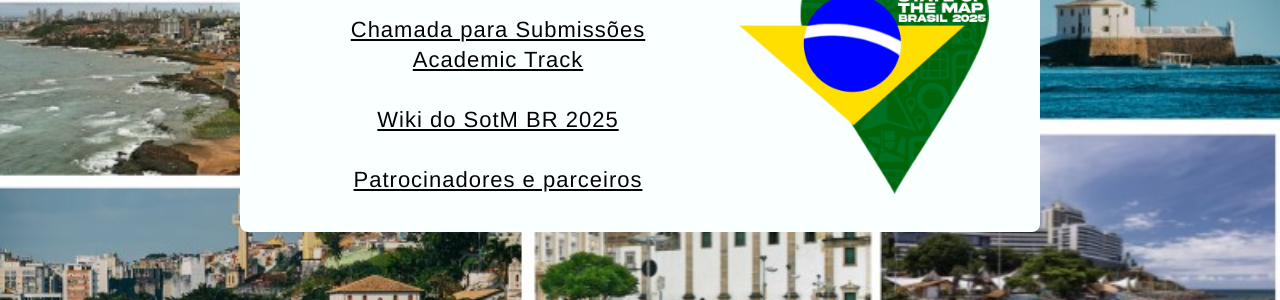
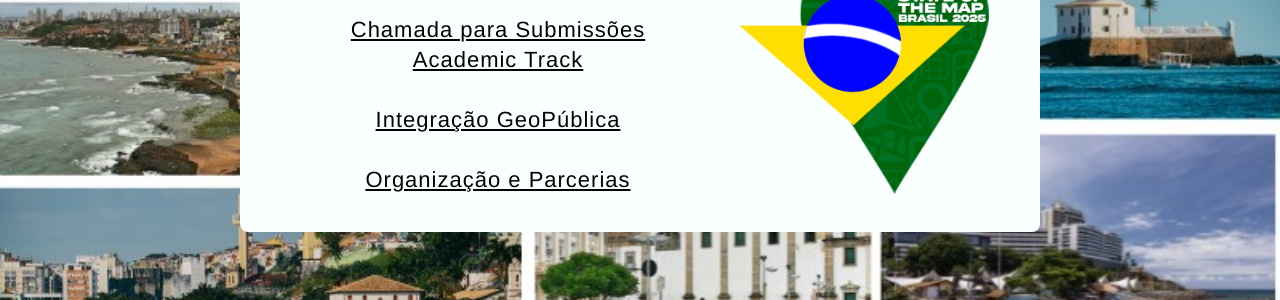
Before and after one commit to gabrielcury30/2025, a Jekyll site: the page built from index.html, in a window 1280 px wide and 900 px high. Shown: the part 412-712 px from the top of the window. Built offline with Jekyll 4.4.1, drawn with Linux system fonts in a browser that asks for light colours.

Commit message:
Update header.html

```diff
--- a/_includes/header.html
+++ b/_includes/header.html
@@ -12,8 +12,8 @@
         </p>
 
         <p>
-        <h2 style="text-align:center"><a href="https://wiki.openstreetmap.org/wiki/State_of_the_Map_Brasil_2025"
-            target="_blank">Wiki do SotM BR 2025</a></h2>
+        <h2 style="text-align:center"><a href="https://geopublica.ide.ba.gov.br/"
+            target="_blank">Integração GeoPública</a></h2>
         </p>
 
         <!-- <p>
@@ -32,7 +32,7 @@
         </p>   -->
 
         <p>
-        <h2 style="text-align:center"><a href="https://sotm-br.github.io/2025/#sponsors" target="_blank">Patrocinadores e parceiros</a></h2>
+        <h2 style="text-align:center"><a href="https://sotm-br.github.io/2025/#sponsors" target="_blank">Organização e Parcerias</a></h2>
         </p>
 
       </div>
```
